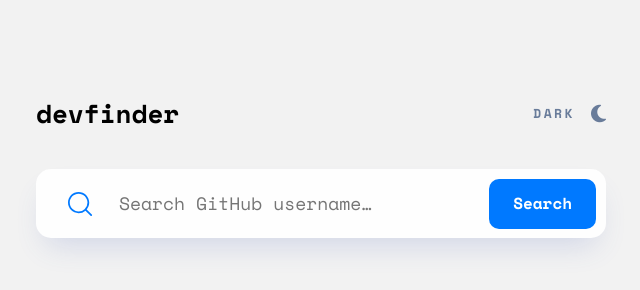
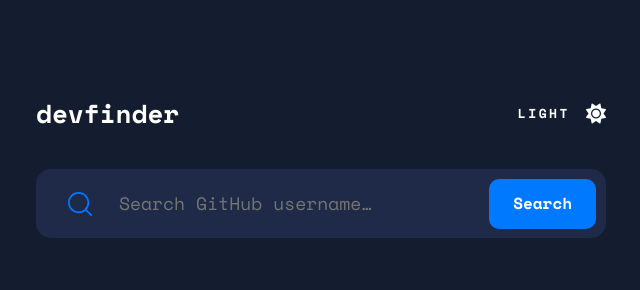
Before and after one commit to SwiichyCode/-FM-user-search-app, a website: page index.html in a window 1280 px wide. Both pictures are taken after a click on the element "DARK". Shown: the whole page, without its empty margins (319-959 px from the left). Drawn offline with nearby package versions, Linux system fonts and the light colour scheme.

Commit message:
DarkMode

```diff
--- a/index.html
+++ b/index.html
@@ -16,9 +16,9 @@
             <div class="nav__logo">
                 <span>devfinder</span>
             </div>
-            <div class="nav__toggle">
-                <span>dark</span>
-                <i class="fas fa-moon"></i>
+            <div class="nav__toggle" id="dark-mode">
+                <span id="dark-span">dark</span>
+                <i id="dark-logo" class="fas fa-moon"></i>
             </div>
         </div>
 
--- a/sass/style.scss
+++ b/sass/style.scss
@@ -161,6 +161,7 @@ body {
                         font-size: 26px;
                         font-weight: bold;
                         line-height: 39px;
+                        color: #2B3442;
                     }
 
                     span {
@@ -197,7 +198,7 @@ body {
                     .following {
                         display: flex;
                         flex-direction: column;
-                        align-items: center;
+
                     }
 
                     .repo {
@@ -223,6 +224,7 @@ body {
 
                 &-reseaux {
                     display: flex;
+                    padding-bottom: 44px;
 
                     .reseaux-content:nth-child(1) {
                         padding-right: 62px;
@@ -254,10 +256,15 @@ body {
                         a {
                             text-decoration: none;
                             color: #4b6a9b;
+                            font-size: 15px;
 
                             &:hover {
                                 text-decoration: underline;
                             }
+                        }
+
+                        span {
+                            font-size: 15px;
                         }
                     }
                 }
@@ -265,3 +272,33 @@ body {
         }
     }
 }
+
+//DarkMode
+.dark .container,
+.dark .result__header-description-follow {
+    background: #141D2F;
+}
+
+.dark .nav,
+.dark .nav__toggle,
+.dark #pseudo,
+.dark #date,
+.dark #desc,
+.dark .search input,
+.dark .result__header-description-follow span,
+.dark .result__header-description-follow h4,
+.dark .result__header-description-reseaux .reseaux-content li,
+.dark .result__header-description-reseaux .reseaux-content a,
+.dark .result__header-description-reseaux .reseaux-content .iconD {
+    color: #fff;
+}
+
+.dark .nav__toggle:hover {
+    color: #90A4D4;
+}
+
+.dark .search,
+.dark .result {
+    box-shadow: none;
+    background:#1E2A47;
+}
--- a/script.js
+++ b/script.js
@@ -45,7 +45,7 @@ btn.addEventListener("click", function () {
                     loc.textContent = data.location;
                     web.textContent = data.blog;
                     web.href = `${data.blog}`;
-                    twitter.textContent = data.twitter_username;
+                    twitter.textContent = "@" + data.twitter_username;
                     github.textContent = "@" + data.company;
 
                     //Date management
@@ -70,6 +70,10 @@ btn.addEventListener("click", function () {
                             })
                         }
                     });
+
+                    if (desc.textContent.length === 0) {
+                        desc.textContent = "This profile has no bio";
+                    }
                 })
             } else {
                 error.textContent = "No results";
@@ -78,3 +82,23 @@ btn.addEventListener("click", function () {
             }
         })
 });
+
+//DarkMode
+const darkMode = document.getElementById('dark-mode');
+const darkSpan = document.getElementById('dark-span');
+const darkLogo = document.getElementById('dark-logo');
+
+darkMode.addEventListener('click', () => {
+    document.body.classList.toggle('dark');
+
+    if (document.body.classList.contains("dark")) {
+        darkSpan.textContent = "light";
+        darkLogo.classList.remove("fa-moon");
+        darkLogo.classList.add("fa-sun");
+
+    } else {
+        darkSpan.textContent = "dark";
+        darkLogo.classList.remove("fa-sun");
+        darkLogo.classList.add("fa-moon");
+    }
+})
```
Also changed, not shown: style/style.css, 1 other file.
